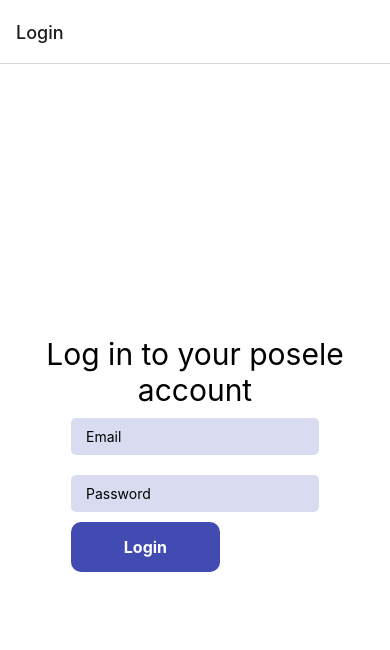
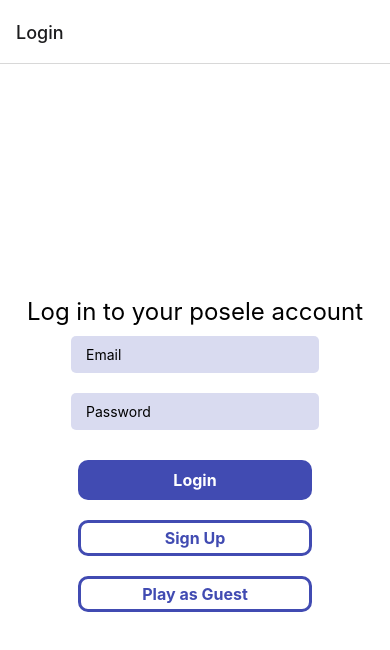
Before and after one commit to team-posele/posele, a React Native app: screen /Login in a window 390 px wide. Shown: the top 650 px of the page. Built offline with nearby package versions, Linux system fonts and the light colour scheme; no server answers.

Commit message:
login and signup appear to be working

```diff
--- a/firebase.js
+++ b/firebase.js
@@ -1,5 +1,6 @@
 // Import the functions you need from the SDKs you need
-import * as firebase from 'firebase';
+// import * as firebase from 'firebase';
+import firebase from 'firebase';
 // TODO: Add SDKs for Firebase products that you want to use
 // https://firebase.google.com/docs/web/setup#available-libraries
 
--- a/screens/Login.js
+++ b/screens/Login.js
@@ -1,10 +1,48 @@
 import {StyleSheet, Text, View} from 'react-native';
-import React, {useState} from 'react';
+import React, {useState, useEffect} from 'react';
 import {KeyboardAvoidingView, TextInput, TouchableOpacity} from 'react-native-web';
+import {auth} from '../firebase';
+import {useNavigation} from '@react-navigation/native';
 
 const Login = () => {
+  const navigate = useNavigation();
   const [email, setEmail] = useState('');
   const [password, setPassword] = useState('');
+
+  useEffect(() => {
+    const unsubscribe = auth.onAuthStateChanged(user => {
+      if (user) {
+        navigate.navigate('MyTabs');
+      }
+    });
+
+    return unsubscribe;
+  }, []);
+
+  const handleSignup = () => {
+    console.log(`you signed up`);
+    auth
+      .createUserWithEmailAndPassword(email, password)
+      .then(userCredentials => {
+        const user = userCredentials.user;
+        console.log(`Signing up with user email: ${user.email}`);
+      })
+      .catch(error => {
+        console.log(`error! ${error}`);
+      });
+  };
+
+  const handleLogin = () => {
+    auth
+      .signInWithEmailAndPassword(email, password)
+      .then(userCredentials => {
+        const user = userCredentials.user;
+        console.log(`Logging in with user email: ${user.email}`);
+      })
+      .catch(error => {
+        console.log(`error! ${error}`);
+      });
+  };
 
   return (
     <KeyboardAvoidingView style={styles.container} behavior="padding">
@@ -27,10 +65,20 @@ const Login = () => {
           value={password}
           onChangeText={text => setPassword(text)}
         />
-        <TouchableOpacity style={styles.button}>
-          <Text style={styles.buttonText}>Login</Text>
-        </TouchableOpacity>
       </View>
+      <TouchableOpacity style={styles.loginButton}>
+        <Text style={styles.buttonText} onPress={handleLogin}>
+          Login
+        </Text>
+      </TouchableOpacity>
+      <TouchableOpacity style={styles.signupButton}>
+        <Text style={styles.signupButtonText} onPress={handleSignup}>
+          Sign Up
+        </Text>
+      </TouchableOpacity>
+      <TouchableOpacity style={styles.signupButton}>
+        <Text style={styles.signupButtonText}>Play as Guest</Text>
+      </TouchableOpacity>
     </KeyboardAvoidingView>
   );
 };
@@ -44,17 +92,32 @@ const styles = StyleSheet.create({
     alignItems: 'center',
     justifyContent: 'center',
   },
-  // headerContainer: {flex: 1},
-  headerText: {fontSize: 30, textAlign: 'center'},
-  button: {
+  headerText: {fontSize: 24, textAlign: 'center'},
+  loginButton: {
     backgroundColor: '#414BB2',
     width: '60%',
-    padding: 15,
+    padding: 10,
     borderRadius: 10,
     alignItems: 'center',
+    marginTop: 20,
+  },
+  signupButton: {
+    backgroundColor: 'white',
+    borderColor: '#414BB2',
+    borderWidth: 3,
+    width: '60%',
+    padding: 5,
+    borderRadius: 10,
+    alignItems: 'center',
+    marginTop: 20,
   },
   buttonText: {
     color: 'white',
+    fontSize: 16,
+    fontWeight: 'bold',
+  },
+  signupButtonText: {
+    color: '#414BB2',
     fontSize: 16,
     fontWeight: 'bold',
   },
```
